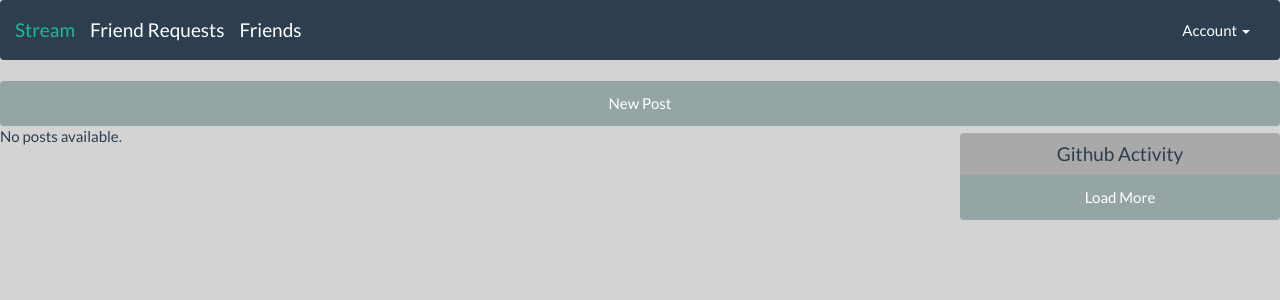
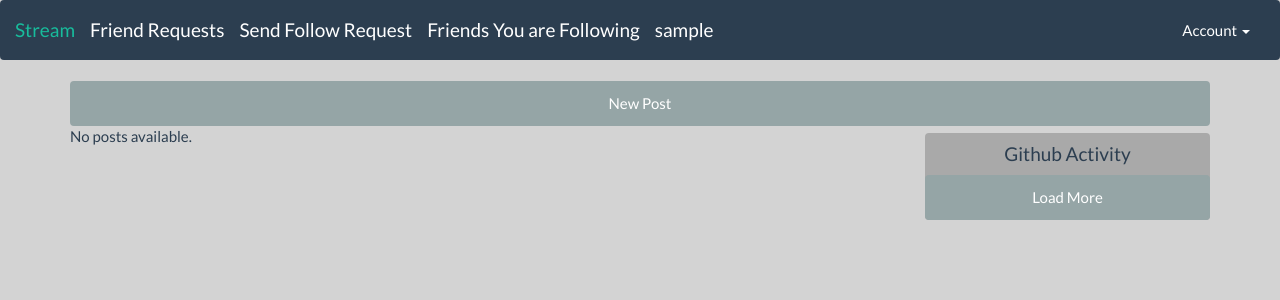
Before and after one commit to CMPUT404W17T06/CMPUT404-project, a Django app: page / in a window 1280 px wide. Shown: the top 300 px of the page. Run offline with Django 3.2, Linux system fonts and the light colour scheme; the visitor is signed in with stand-in values (Sample User, id 1); data that the repository does not hold is empty; some libraries are stand-ins or nearby versions.

Commit message:
still need to make the web looks nicer

```diff
--- a/templates/base.html
+++ b/templates/base.html
@@ -22,8 +22,10 @@
                                 </button>
                                 <a class="navbar-brand" href="/dash">Stream</a>
                                 <div id="mainmenu" class="navbar-header">
-                                        <a class="navbar-brand" href="/requests">Friend Requests</a>
-                                        <a class="navbar-brand" href="/friends">Friends</a>
+                                        <a class="navbar-brand" href="/dash/followrequests">Friend Requests</a>
+                                        <a class="navbar-brand" href="/dash/follow">Send Follow Request</a>
+                                        <a class="navbar-brand" href="/dash/following">Friends You are Following</a>
+                                        <a class = "navbar-brand" href="/">{{request.user.username}}</a>
                             </div>
                             </div>
                             <div class="collapse navbar-collapse" id="bs-example-navbar-collapse-1">
@@ -42,6 +44,7 @@
                                             <li>
                                                 <a href="/profile">My Profile</a>
                                             </li>
+
                                             <li class="divider"></li>
                                             <li>
                                                 <a href="/logout">Logout</a>
@@ -52,9 +55,10 @@
                             </div>
                         </div>
                     </nav>
-
+                <div class = "container">
                 {% block content %}
                 {% endblock %}
+                </div>
 
 
                     <!-- Core Scripts - Include with every page -->
```
